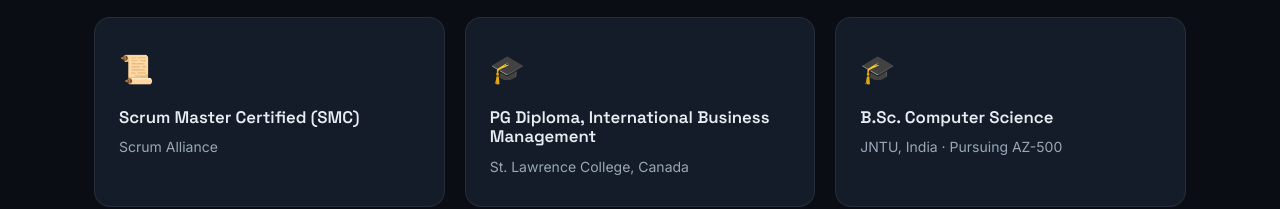
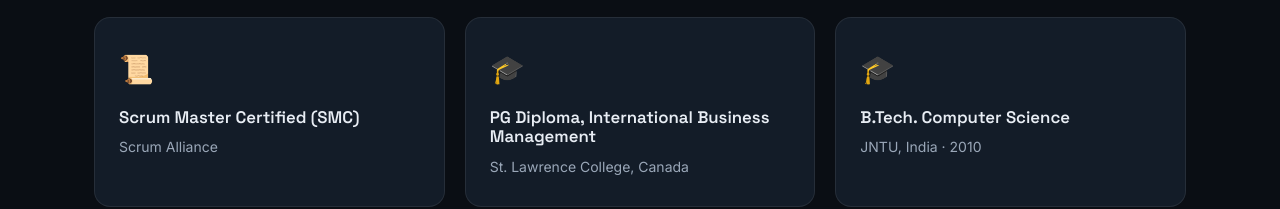
Before and after one commit to Smart-SS/shaibaaz-portfolio, a plain HTML site: page index.html in a window 1280 px wide. Shown: the part 9501-9710 px from the top of the page. Drawn offline with Linux system fonts and the light colour scheme.

Commit message:
Update education to B.Tech CS, JNTU 2010

```diff
--- a/index.html
+++ b/index.html
@@ -740,7 +740,7 @@
       <div class="award reveal"><div class="ic">📜</div><h3 style="font-size:1.05rem;">Certified Kubernetes Administrator (CKA)</h3><p>CNCF — cluster management, networking, storage, security</p></div>
       <div class="award reveal"><div class="ic">📜</div><h3 style="font-size:1.05rem;">Scrum Master Certified (SMC)</h3><p>Scrum Alliance</p></div>
       <div class="award reveal"><div class="ic">🎓</div><h3 style="font-size:1.05rem;">PG Diploma, International Business Management</h3><p>St. Lawrence College, Canada</p></div>
-      <div class="award reveal"><div class="ic">🎓</div><h3 style="font-size:1.05rem;">B.Sc. Computer Science</h3><p>JNTU, India · Pursuing AZ-500</p></div>
+      <div class="award reveal"><div class="ic">🎓</div><h3 style="font-size:1.05rem;">B.Tech. Computer Science</h3><p>JNTU, India · 2010</p></div>
     </div>
   </div>
 </section>
```
